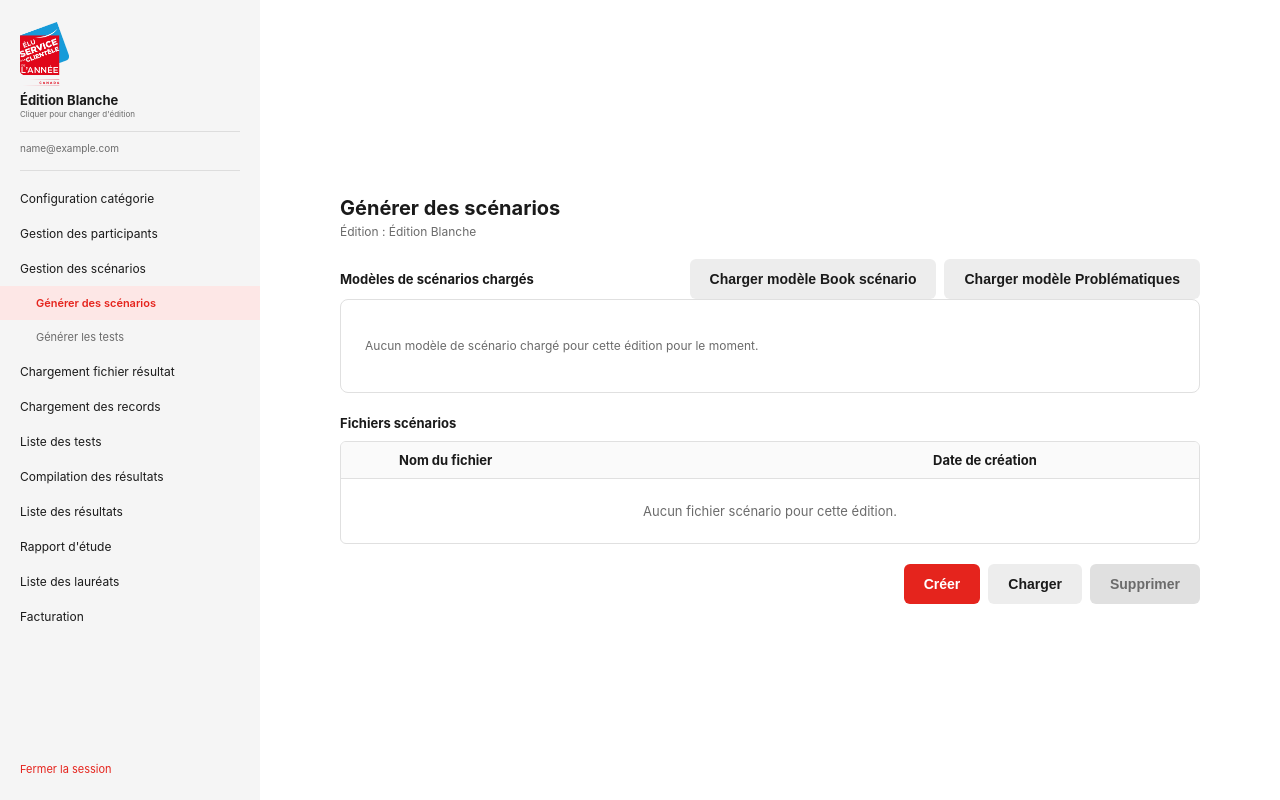
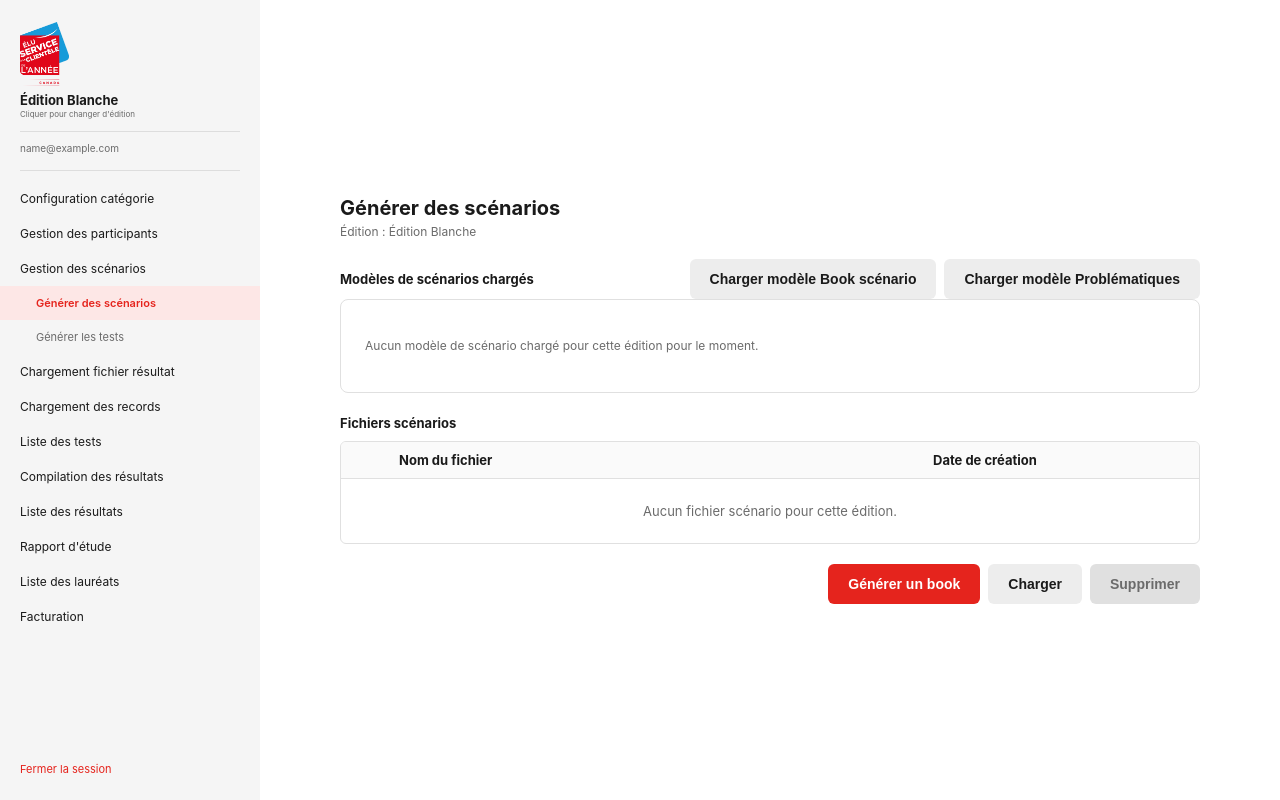
Before and after one commit to didier174/vcsoy-results, a Flask app: page /scenarios/generate in a window 1280 px wide. Run offline with Flask 3, Linux system fonts and the light colour scheme; the visitor is signed in with stand-in values (Sample User, id 1); data that the repository does not hold is empty; some libraries are stand-ins or nearby versions.

Commit message:
Renomme le bouton "Créer" en "Générer un book" (Gestion des scénarios)
Co-Authored-By: Claude Sonnet 5 <noreply@anthropic.com>

```diff
--- a/app/templates/scenarios/generate.html
+++ b/app/templates/scenarios/generate.html
@@ -84,7 +84,7 @@
     <div class="actions">
       <button type="button" class="btn btn-primary" id="scenario-create-btn"
               onclick="document.getElementById('create-scenario-popup').showModal()">
-        Créer
+        Générer un book
       </button>
       <button type="button" class="btn btn-secondary" onclick="document.getElementById('upload-scenario-file-popup').showModal()">
         Charger
```
